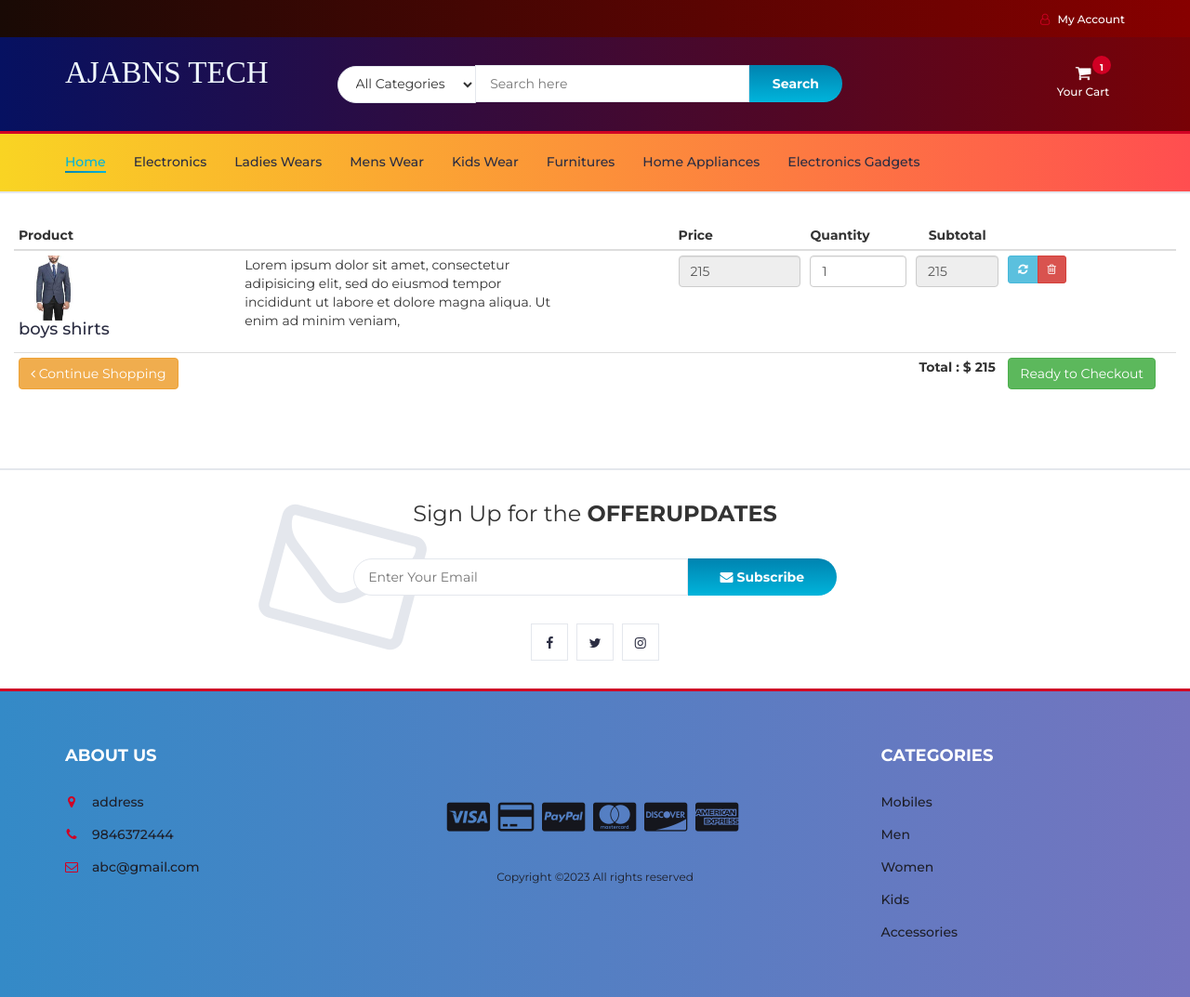
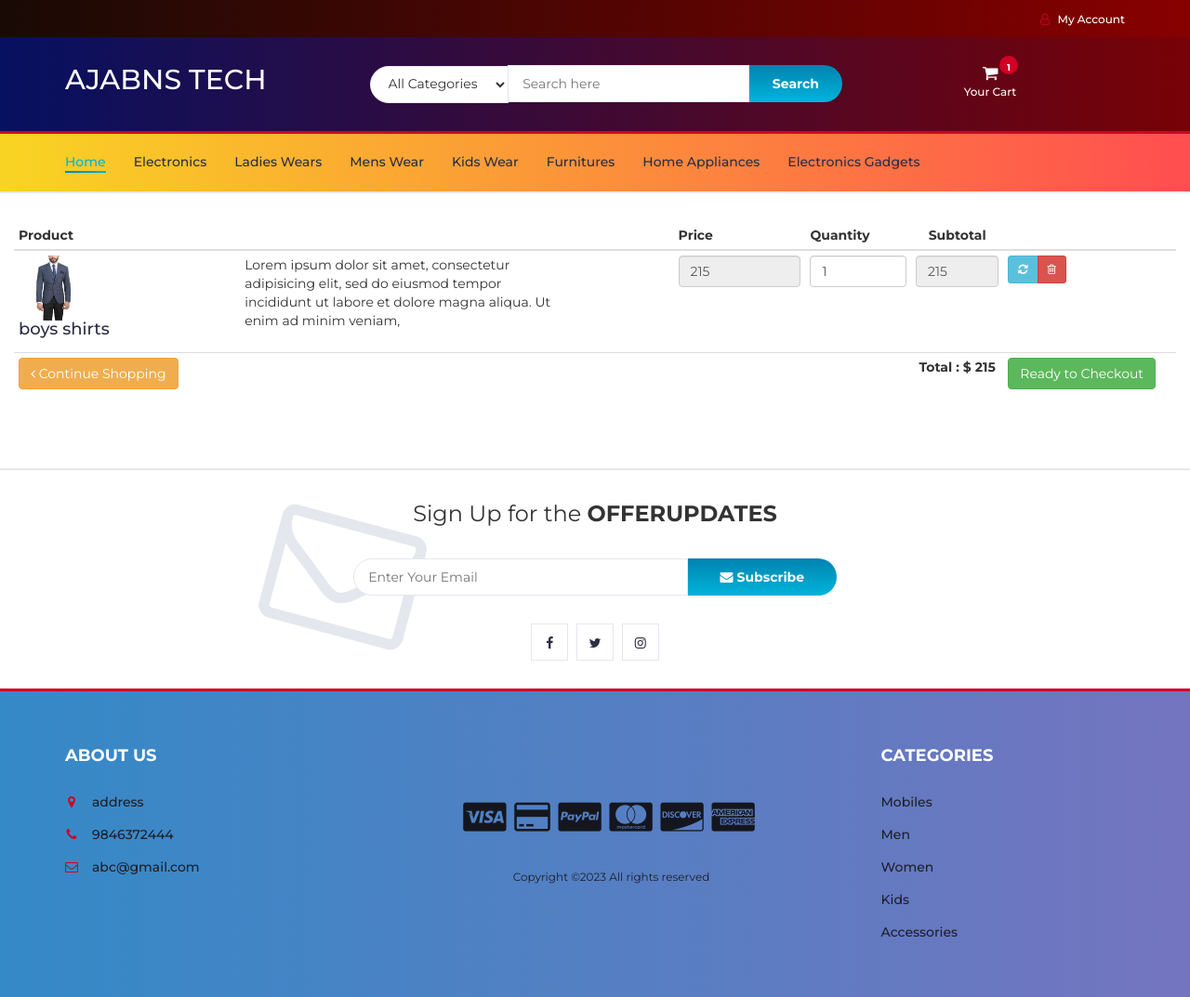
Before and after one commit to NayanAdhikary/AJABNSTECH, a PHP site: page /myfiles/cart.php in a window 1280 px wide. Shown: the whole page at 93% size. Run offline with PHP 8.4, Linux system fonts and the light colour scheme; data comes from the database, SQL or seed files in the repository; some libraries are stand-ins or nearby versions.

Commit message:
update header.php

```diff
--- a/css/style.css
+++ b/css/style.css
@@ -494,10 +494,6 @@
 
 .header-logo {
   float: left;
-}
-
-.logo p{
-  position: relative;
 }
 
 .header-logo .logo img {
--- a/header.php
+++ b/header.php
@@ -109,8 +109,24 @@
         content:"\f054"
     }
 
+	.header-logo p{
+		color: white;
+		padding-top: 10px;
+		font-size: 30px;
+	}
 
+	.col-md-6{
+		padding-left: 50px;
+	}
 
+	.dropdown{
+		padding-right: 100px;
+		cursor: pointer;
+	}
+
+    .menu-toggle{
+
+	}
 
         </style>
 
@@ -172,9 +188,9 @@
 						<!-- LOGO -->
 						<div class="col-md-3">
 							<div class="header-logo">
-								<a href="#" class="logo">
-								<p style="font-style:normal; font-size: 33px;color: aliceblue;font-family: serif">
-                                        AJABNS TECH
+								<a href="index.php" class="logo">
+								<p>
+                                    AJABNS TECH
 								</p>
 
 								</a>
```
